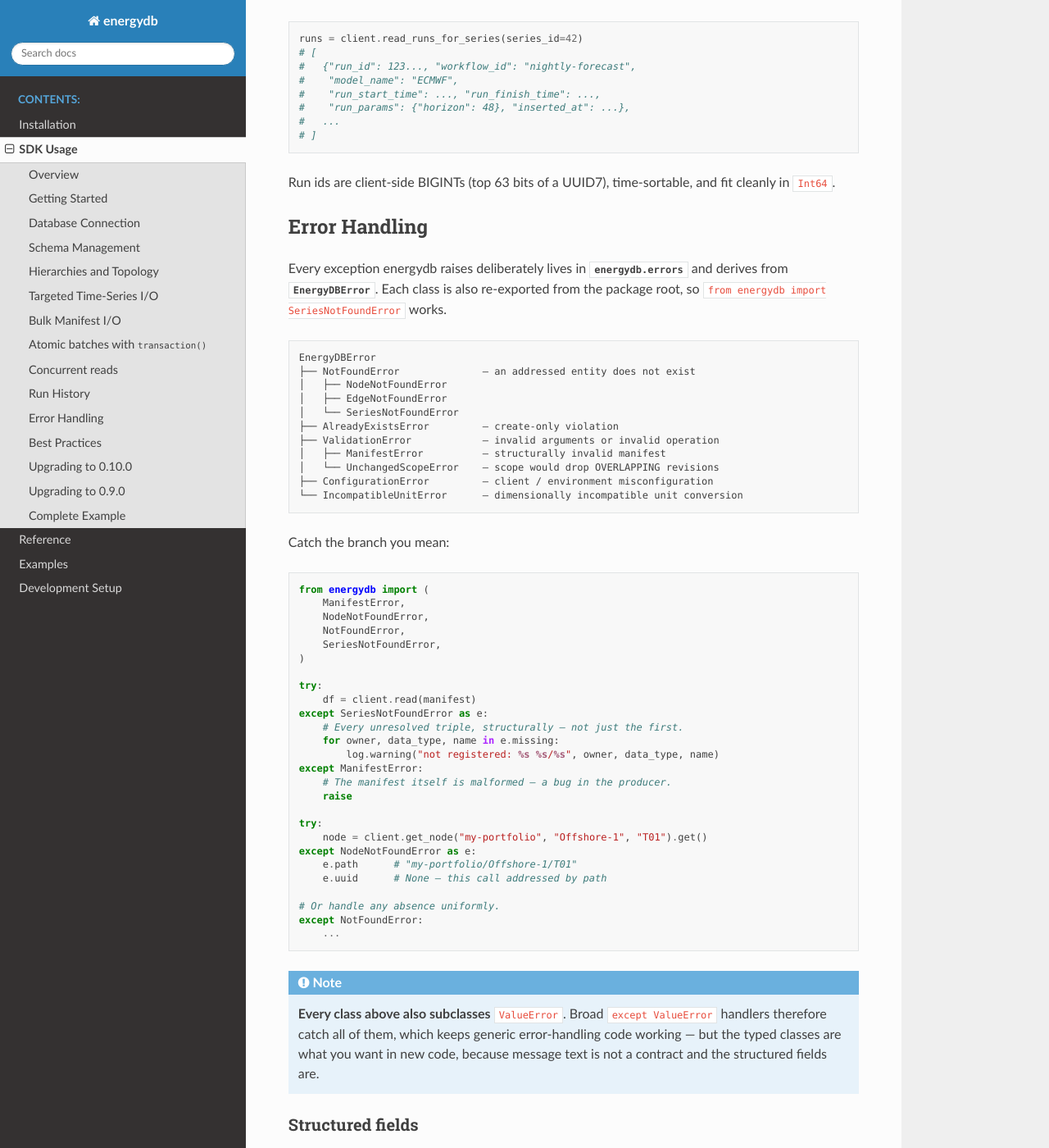
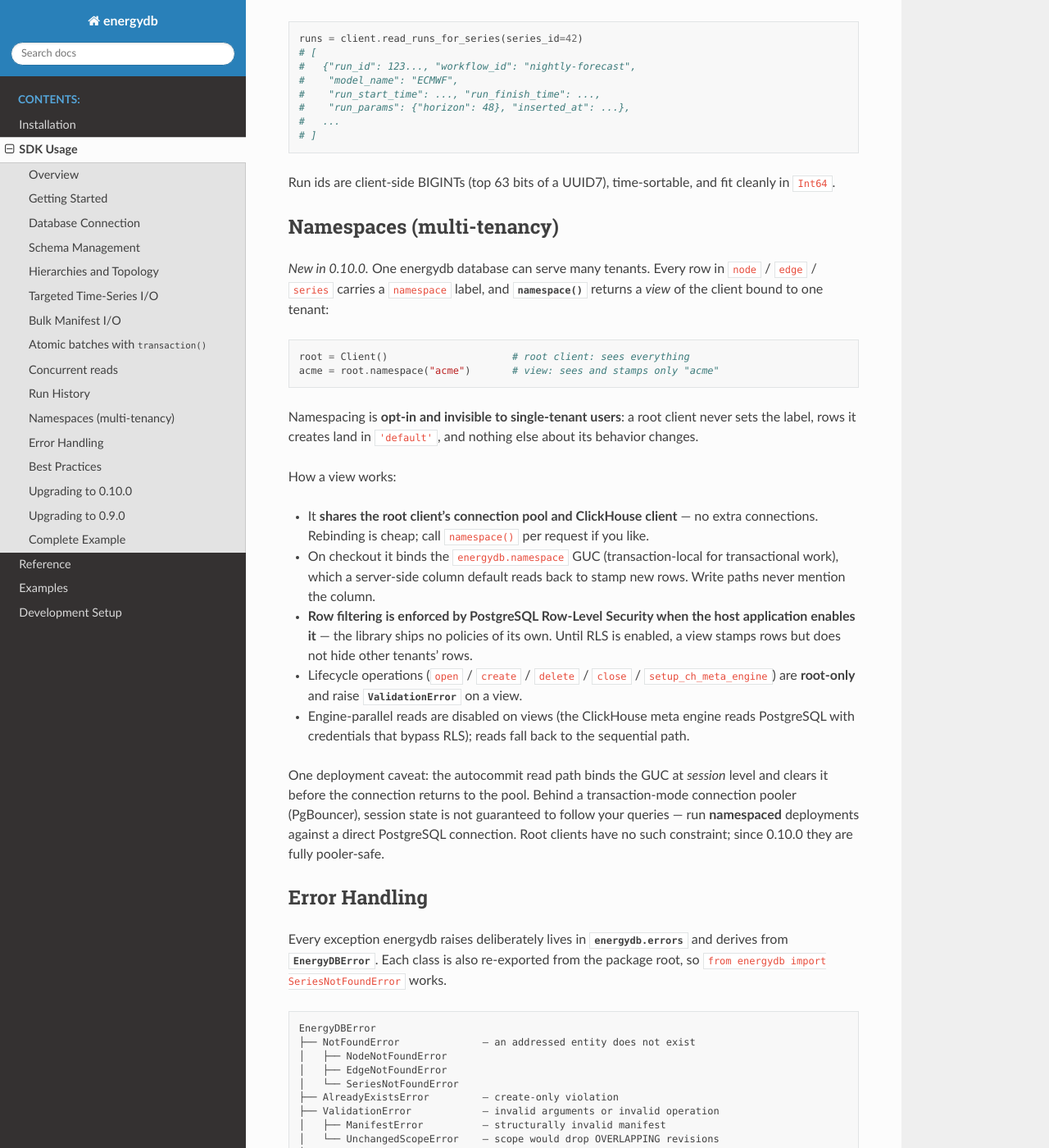
Before and after one commit to rebase-energy/energydb, a Sphinx documentation site: the page built from docs/sdk.rst, in a window 1280 px wide and 1400 px high, scrolled down 17629 px. Shown: the whole window at 82% size. Built offline with Sphinx 7.4.7 and the Read the Docs theme 3.1.0, drawn with Linux system fonts in a browser that asks for light colours; pages that are not in the unit, such as notebooks, are missing from menus; some of the changed text lies outside the part shown.

```diff
--- a/docs/sdk.rst
+++ b/docs/sdk.rst
@@ -979,6 +979,49 @@ Run ids are client-side BIGINTs (top 63 bits of a UUID7), time-sortable, and
 fit cleanly in ``Int64``.
 
 
+Namespaces (multi-tenancy)
+--------------------------
+
+*New in 0.10.0.* One energydb database can serve many tenants. Every row in
+``node`` / ``edge`` / ``series`` carries a ``namespace`` label, and
+:meth:`~energydb.Client.namespace` returns a *view* of the client bound to one
+tenant:
+
+.. code-block:: python
+
+   root = Client()                     # root client: sees everything
+   acme = root.namespace("acme")       # view: sees and stamps only "acme"
+
+Namespacing is **opt-in and invisible to single-tenant users**: a root client
+never sets the label, rows it creates land in ``'default'``, and nothing else
+about its behavior changes.
+
+How a view works:
+
+- It **shares the root client's connection pool and ClickHouse client** — no
+  extra connections. Rebinding is cheap; call ``namespace()`` per request if
+  you like.
+- On checkout it binds the ``energydb.namespace`` GUC (transaction-local for
+  transactional work), which a server-side column default reads back to stamp
+  new rows. Write paths never mention the column.
+- **Row filtering is enforced by PostgreSQL Row-Level Security when the host
+  application enables it** — the library ships no policies of its own. Until
+  RLS is enabled, a view stamps rows but does not hide other tenants' rows.
+- Lifecycle operations (``open`` / ``create`` / ``delete`` / ``close`` /
+  ``setup_ch_meta_engine``) are **root-only** and raise
+  :class:`~energydb.errors.ValidationError` on a view.
+- Engine-parallel reads are disabled on views (the ClickHouse meta engine
+  reads PostgreSQL with credentials that bypass RLS); reads fall back to the
+  sequential path.
+
+One deployment caveat: the autocommit read path binds the GUC at *session*
+level and clears it before the connection returns to the pool. Behind a
+transaction-mode connection pooler (PgBouncer), session state is not
+guaranteed to follow your queries — run **namespaced** deployments against a
+direct PostgreSQL connection. Root clients have no such constraint; since
+0.10.0 they are fully pooler-safe.
+
+
 .. _sdk-error-handling:
 
 Error Handling
@@ -1178,9 +1221,18 @@ Best Practices
 Upgrading to 0.10.0
 -------------------
 
-No migration required: no schema change, no ClickHouse engine-table
-re-provisioning, and no API change. One thing is worth knowing:
+No migration required for an existing database: no ClickHouse engine-table
+re-provisioning, and every API change is additive. Three things are worth
+knowing:
 
+- **Namespaces** (see `Namespaces (multi-tenancy)`_) are new and opt-in. A
+  client that never calls :meth:`~energydb.Client.namespace` behaves exactly
+  as on 0.9.0. ``create()`` on a **new** database now emits namespace-aware
+  DDL (a ``namespace`` column on ``node``/``edge``/``series``, composite
+  keys); an **existing** 0.9.0-shaped database keeps working unchanged — no
+  root-client query references the column — but the library ships no
+  migration to add namespacing to existing data; adopting multi-tenancy on an
+  existing database is the host application's project.
 - **energydb no longer touches the connection's** ``search_path``. Every
   relation reference is written out in the SQL instead — see `Schema
   resolution`_ above. This supersedes the 0.9.0 startup-option transport, which
@@ -1189,6 +1241,10 @@ re-provisioning, and no API change. One thing is worth knowing:
   If you were pinned to an unpooled endpoint because of that, you no longer are.
   ``ENERGYDB_SCHEMA`` semantics are unchanged, and ``SHOW search_path`` now
   echoes whatever your server or role says — energydb stopped setting it.
+- **New methods**, all additive: :meth:`~energydb.Client.namespace`,
+  :meth:`~energydb.Client.list_nodes_raw` (keyset-paginated raw node listing),
+  and the resolve-then-read split ``scope.resolve()`` /
+  ``scope.read_from_meta()`` for authorize-before-read flows.
 
 
 Upgrading to 0.9.0
```
Also changed, not shown: pyproject.toml (+4 -4 lines).
